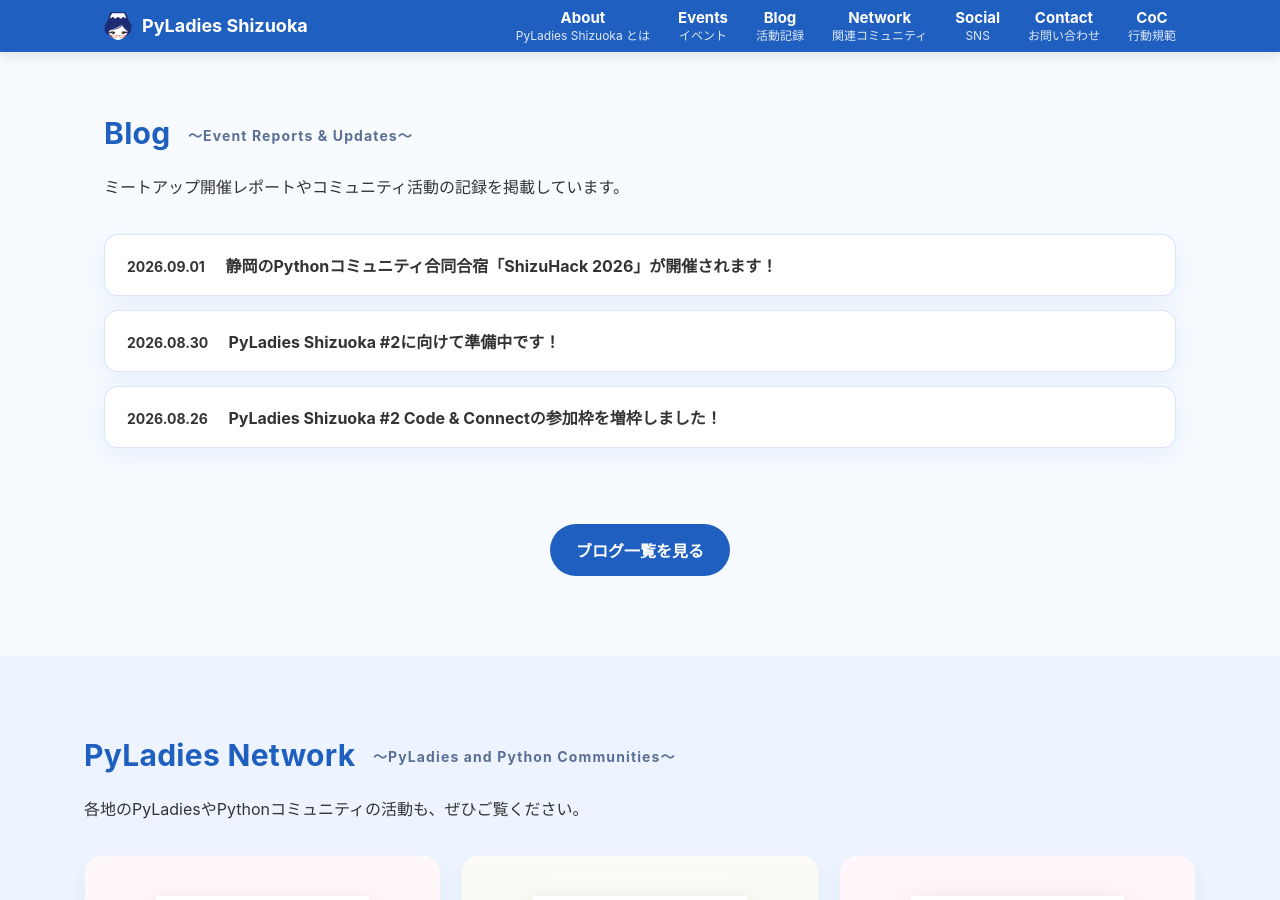
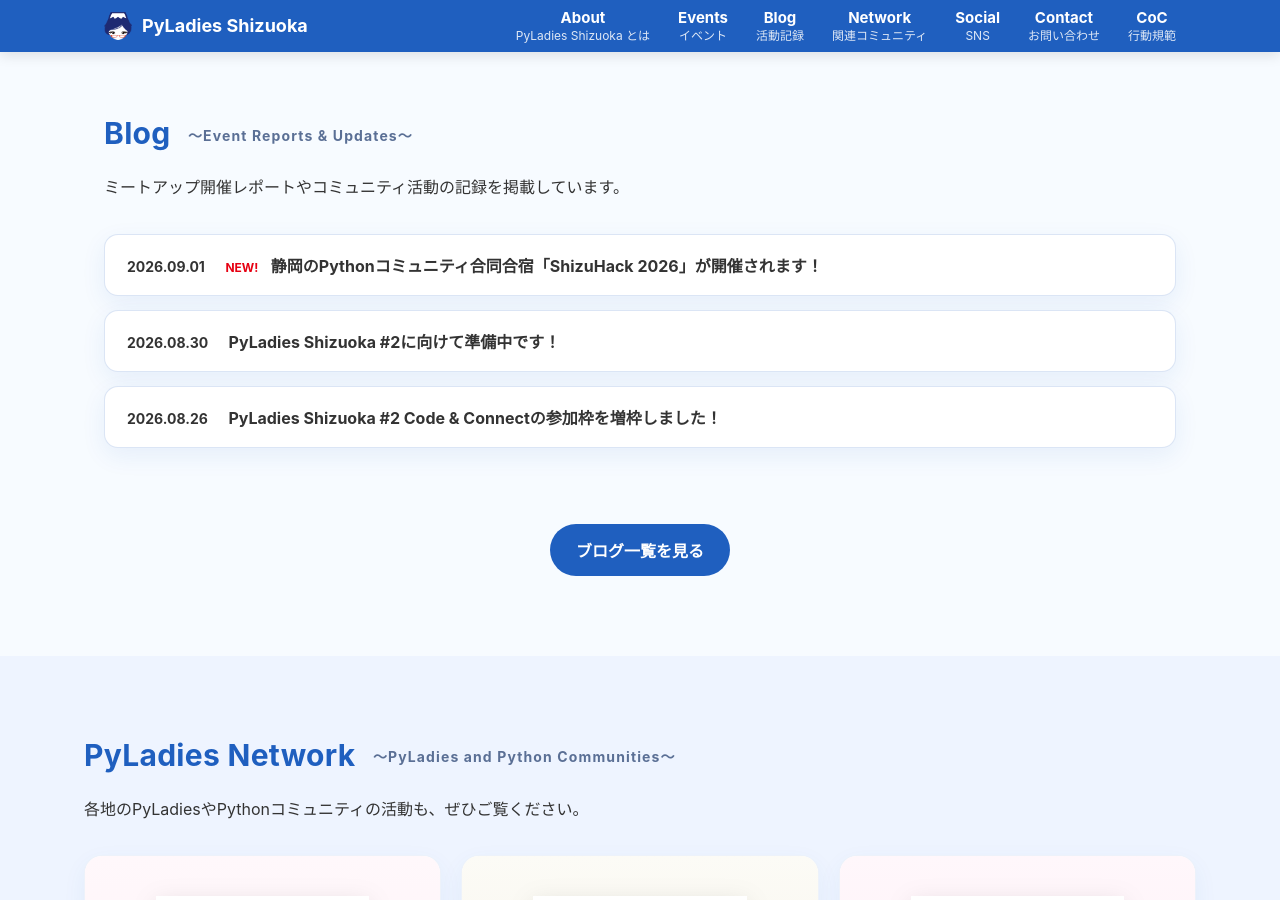
Before and after one commit to PyLadiesShizuoka/pyladiesshizuoka.github.io, a Jekyll site: the page built from index.html, in a window 1280 px wide and 900 px high, scrolled down 1620 px. Built offline with Jekyll 4.4.1, drawn with Linux system fonts in a browser that asks for light colours.

Commit message:
Update index.html

```diff
--- a/index.html
+++ b/index.html
@@ -113,6 +113,11 @@
       <article class="blog-card">
         <a href="{{ post.url | relative_url }}">
           <span class="blog-date">{{ post.date | date: "%Y.%m.%d" }}</span>
+
+          {% if forloop.first %}
+            <span class="new-label">NEW!</span>
+          {% endif %}
+
           <span class="blog-title">{{ post.title }}</span>
         </a>
       </article>
```
Lines whose indentation alone changed are shown as unchanged.
